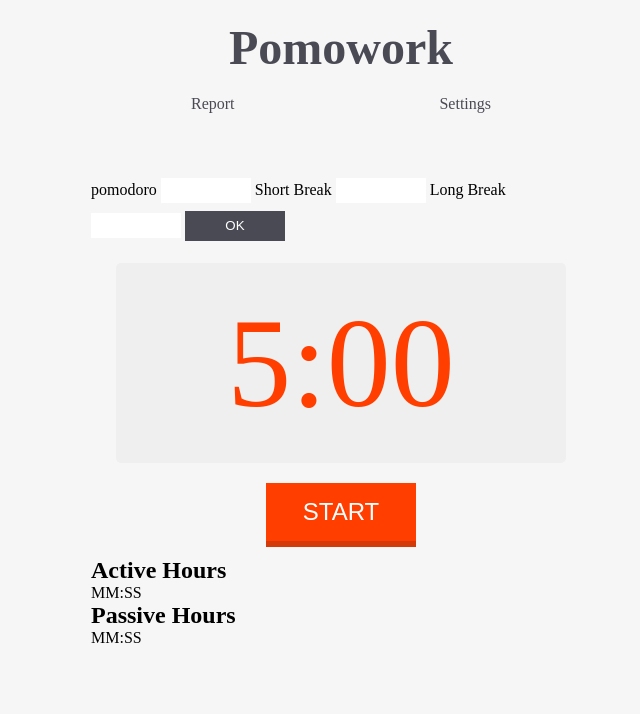
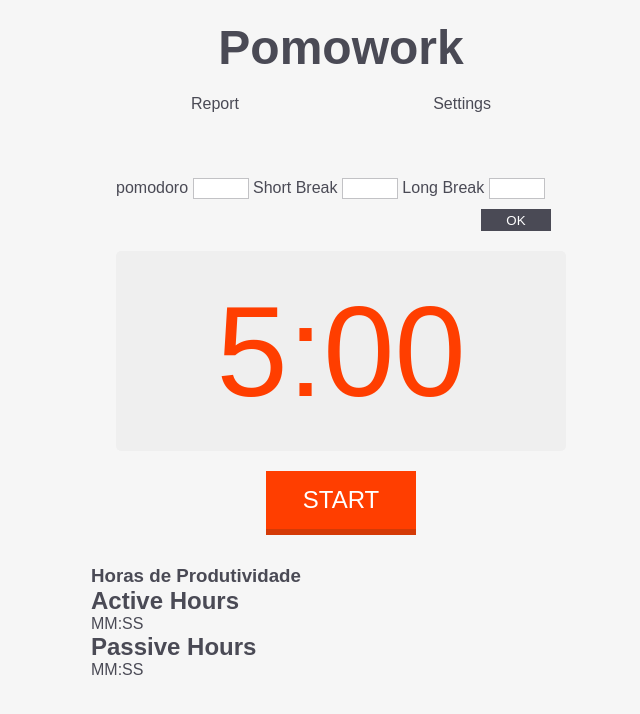
Before and after one commit to xgeovanedamasceno/frontend-javascript-pomodoroapp, a website with bundled scripts: page index.html in a window 1280 px wide. Shown: the whole page, without its empty margins (299-939 px from the left). Built offline with nearby package versions, Linux system fonts and the light colour scheme.

Commit message:
change font-family

```diff
--- a/css/style.css
+++ b/css/style.css
@@ -11,6 +11,11 @@ a {
 }
 
 /* style */
+
+html {
+  font-family: "Nunito", sans-serif;
+  color: #4a4a55;
+}
 
 body {
   background-color: #f6f6f6;
@@ -71,21 +76,26 @@ nav a {
 }
 
 form {
-  width: 500px;
+  width: 450px;
   margin: 0 auto;
 }
 
 input {
-  width: 80px;
+  width: 50px;
   margin: 5px 0;
-  padding: 5px;
+  padding: 2px;
   display: inline;
+  border: 1px solid #4a4a5556;
 }
 
 form button {
+  position: relative;
+  left: 360px;
+  margin-top: 5px;
   background-color: #4a4a55;
-  width: 100px;
-  height: 30px;
+  width: 70px;
+  height: 22px;
+  margin-left: 5px;
   color: white;
   text-transform: uppercase;
 }
@@ -123,5 +133,7 @@ form button {
 
 #report {
   width: 500px;
-  margin: 0 auto;
+  margin-left: auto;
+  margin-right: auto;
+  margin-top: 20px;
 }
--- a/index.html
+++ b/index.html
@@ -34,6 +34,7 @@
     <button id="pauseTimer">Pause</button>
   </section>
   <section id="report">
+    <h3>Horas de Produtividade</h3>
     <section id="active-time">
       <h2>Active Hours</h2>
       <div>
```
